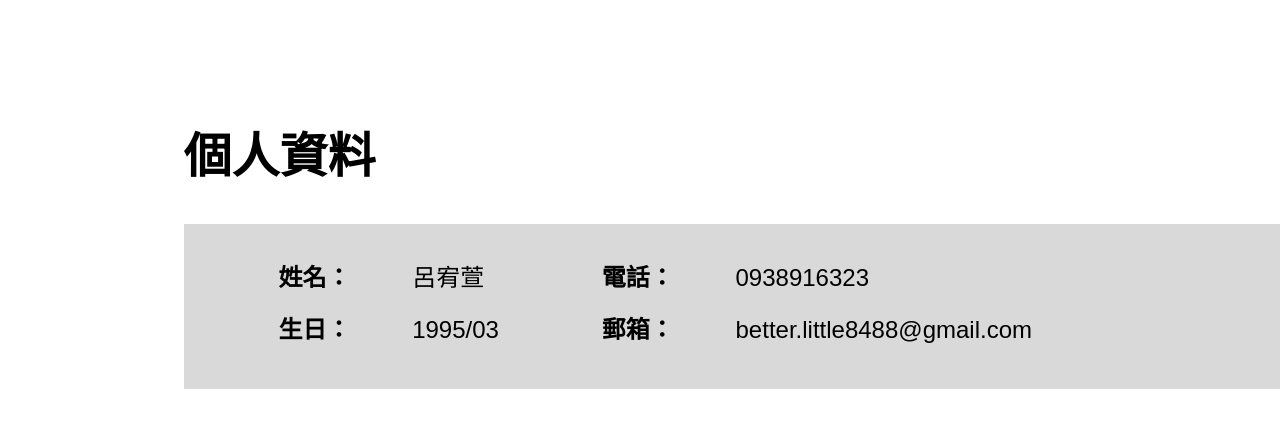
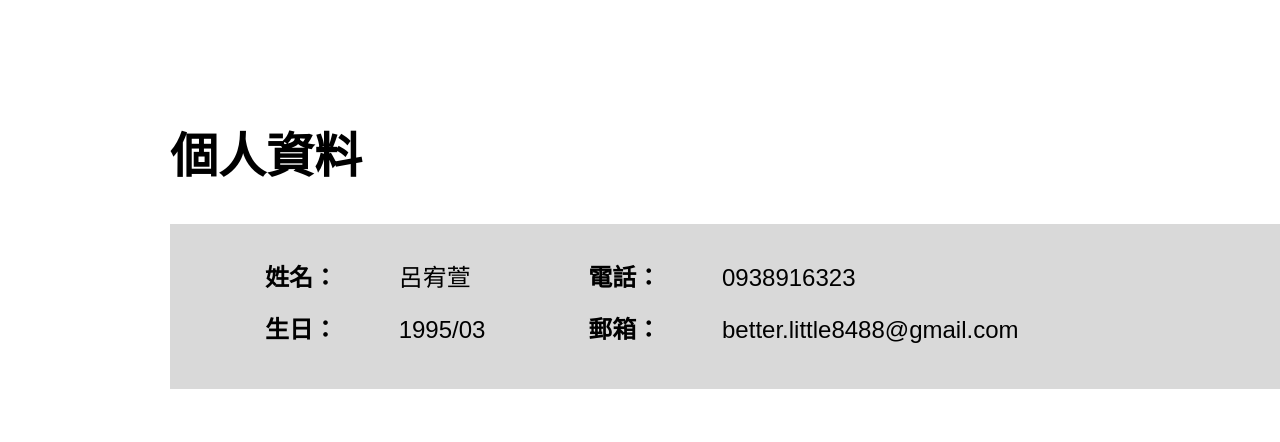
Before and after one commit to CathyLu0323/Resume, a plain HTML site: page index.html in a window 1280 px wide. Shown: the part 1125-1567 px from the top of the page. Drawn offline with Linux system fonts and the light colour scheme; grey boxes are pictures that could not be loaded.

Commit message:
修改“個人資料和灰盒部分”

```diff
--- a/css/style.css
+++ b/css/style.css
@@ -180,9 +180,9 @@ html,body{
    width: 1253px;
    height: 263px;
    margin-top: 182px;
-   margin-left: auto;
+   margin-left: 170px;
    margin-right: auto;
-   padding-left: 170px;
+   /* padding-left: 170px; */
 }
 .per .h1{
    display: block;
```
